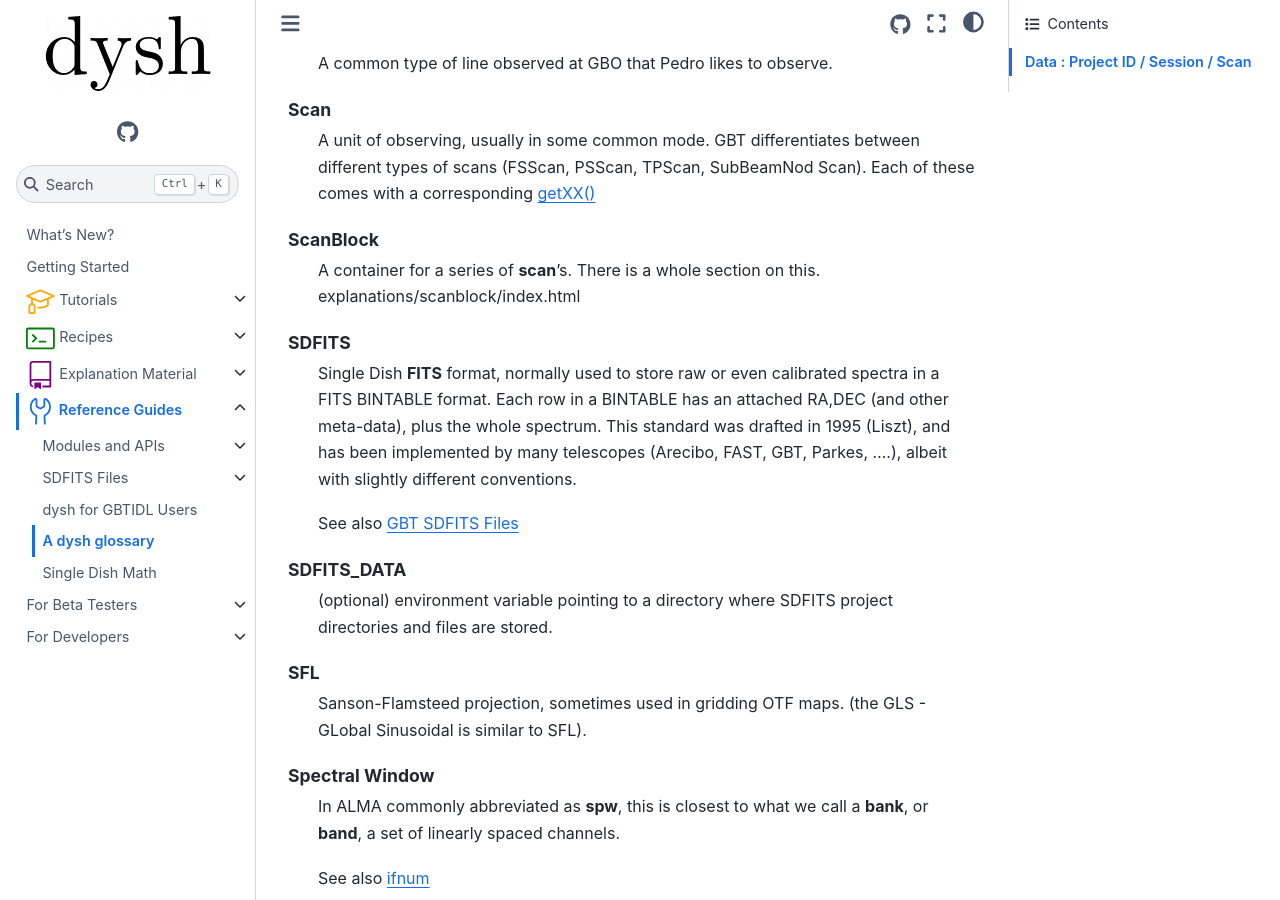
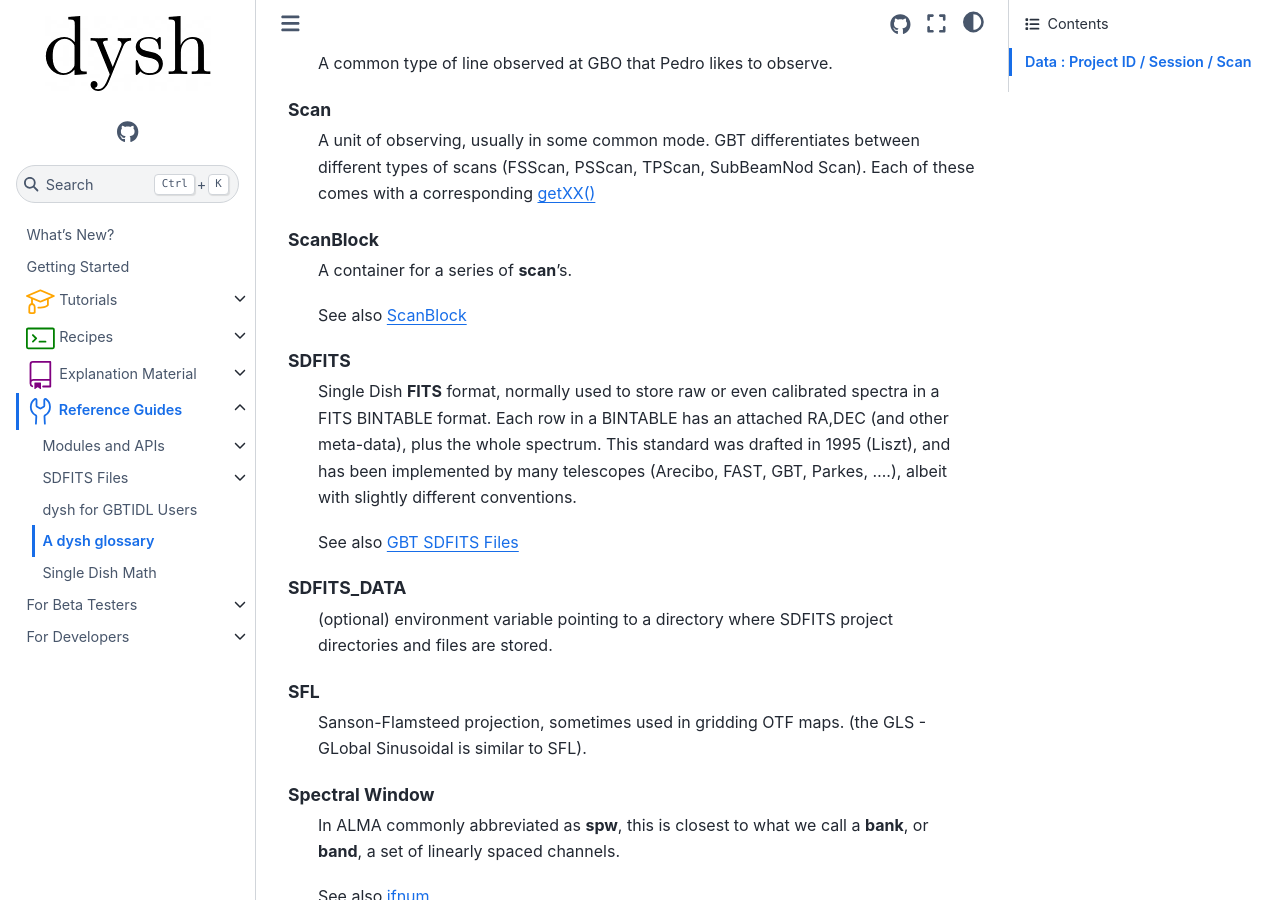
Before and after one commit to GreenBankObservatory/dysh, a Sphinx documentation site: the page built from docs/source/reference/glossary.rst, in a window 1280 px wide and 900 px high, scrolled down 3707 px. Built offline with Sphinx 7.4.7 and the Sphinx Book theme 1.1.4, drawn with Linux system fonts in a browser that asks for light colours; pages that are not in the unit, such as notebooks, are missing from menus.

Commit message:
add link

```diff
--- a/docs/source/reference/glossary.rst
+++ b/docs/source/reference/glossary.rst
@@ -173,7 +173,8 @@ A dysh glossary
 
     ScanBlock
       A container for a series of **scan**'s.
-      There is a whole section on this. explanations/scanblock/index.html
+
+      See also :ref:`scanblocks`
 
     SDFITS
       Single Dish **FITS** format, normally used to store
```
